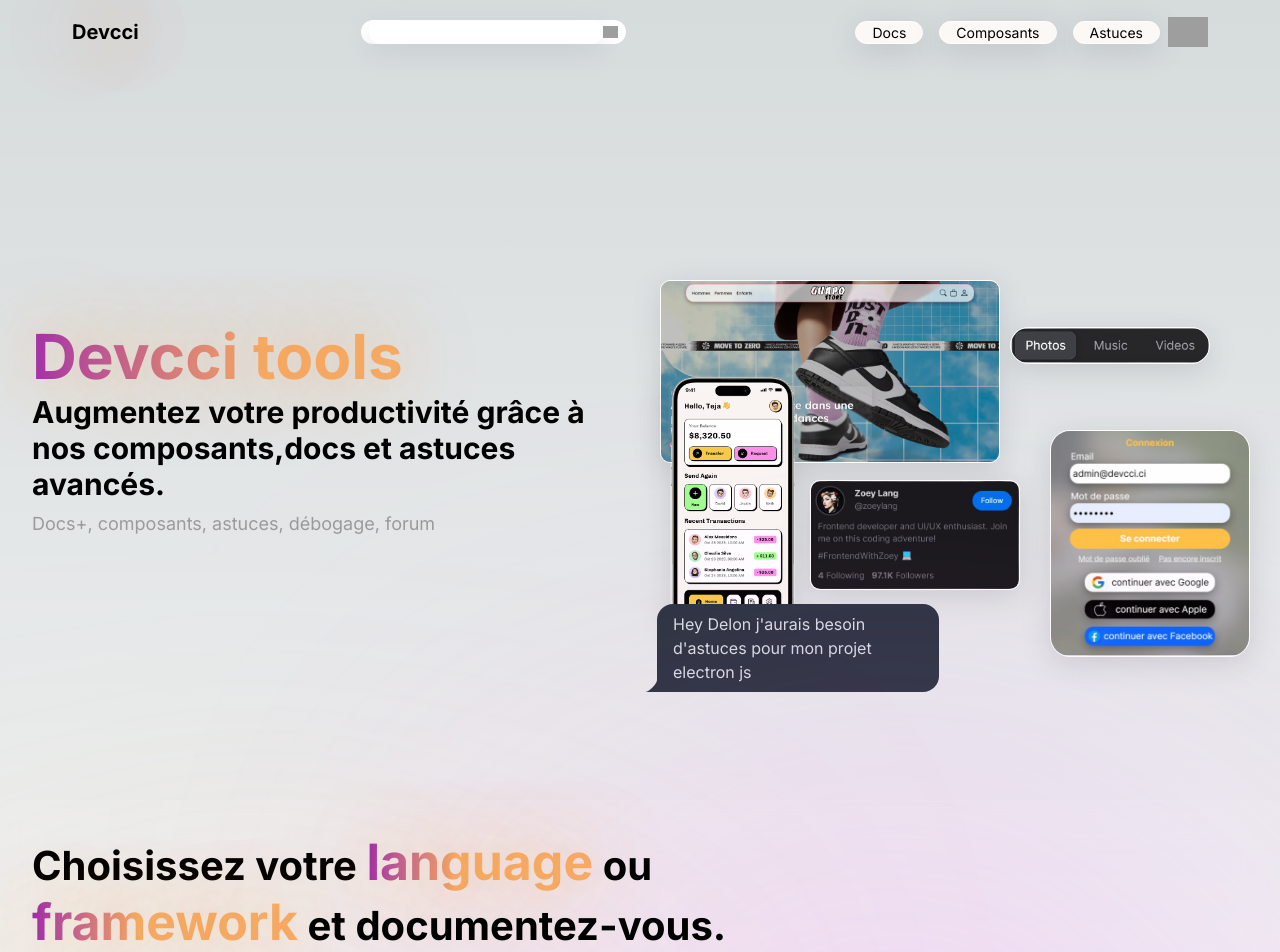
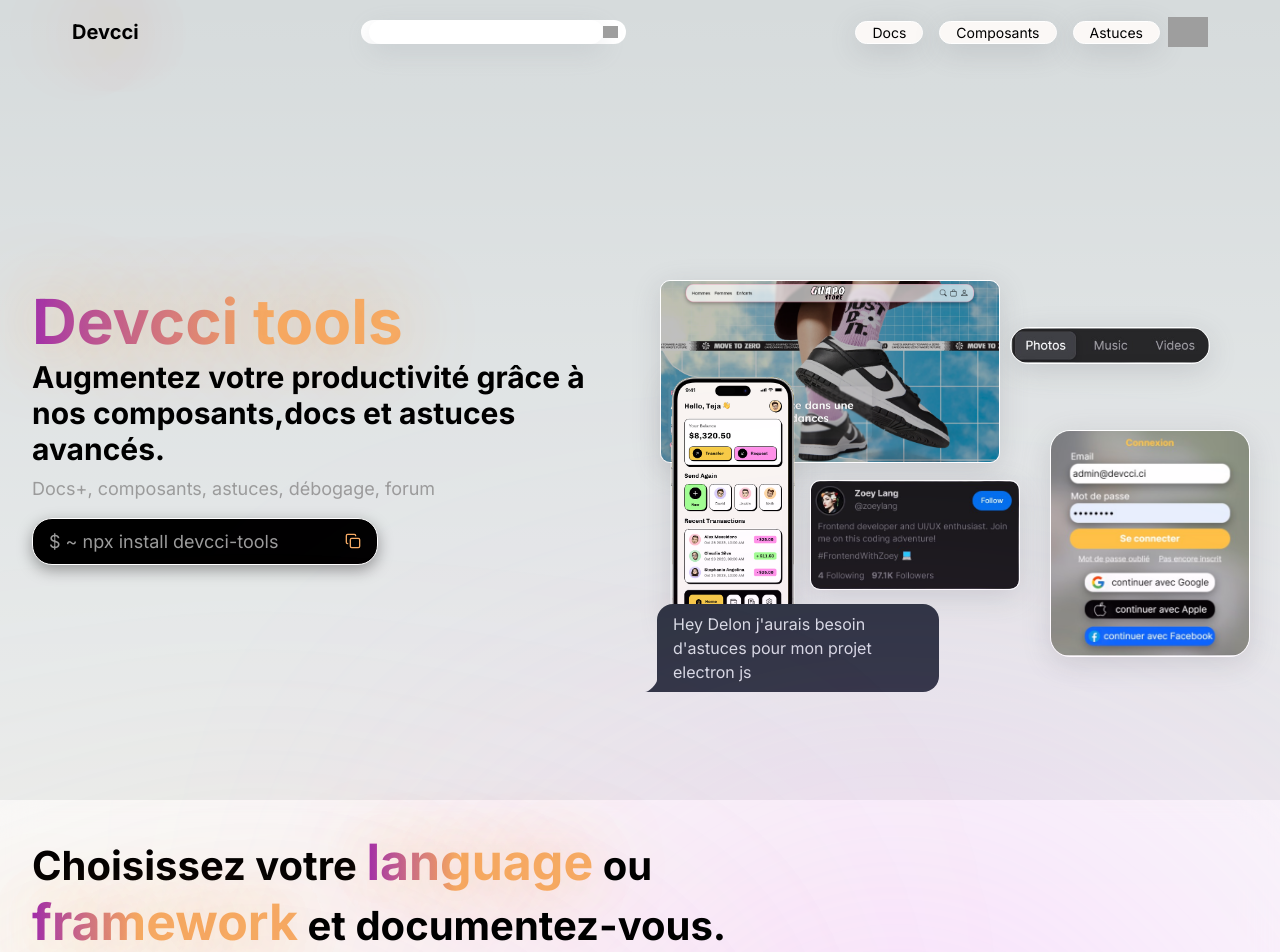
Before and after one commit to Delon00/devcci-tools, a Next.js app: page / in a window 1280 px wide. Shown: the top 952 px of the page. Built offline with nearby package versions, Linux system fonts and the light colour scheme; grey boxes are pictures that could not be loaded.

Commit message:
modified:   app/globals.css 	modified:   app/layout.tsx 	modified:   app/page.tsx 	modified:   components/navbar/navbar.css 	modified:   package-lock.json 	modified:   package.json

```diff
--- a/app/globals.css
+++ b/app/globals.css
@@ -182,7 +182,7 @@
 }
 .section2{
   position: relative;
-  background: rgba(255, 255, 255, 0.055);
+  background: rgba(255, 255, 255, 0.662);
   backdrop-filter: blur(20px);
   -webkit-backdrop-filter: blur(100px);
   min-height: 100vh;
@@ -262,8 +262,20 @@
   width: 100%;
   height: 100%;
 }
-
-
+.terminal{
+  padding:1px 1rem;
+  display: flex;
+  justify-content: space-between;
+  align-items: center;
+  margin: 1rem 0rem;
+  background-color: #000;
+  box-shadow: rgba(0, 0, 0, 0.35) 0px 5px 15px;
+  border-radius: 20px;
+  border: 1px solid #fff;
+  width: 60%;
+}
+.terminal .copy-icon{color: #F6AB65;}
+.terminal .copy-icon:hover{transform: scale(1.1);}
 
 
 
@@ -292,6 +304,7 @@
   .nav-link{display: none;}
   .texts-section2{width: 100% !important;}
   .texts-hero h2 {font-size: 25px;}
+  .terminal{width: 100%;}
 }
 @media only screen and (max-width: 400px) {
   .circlePosition{width: 200px !important;}
--- a/app/layout.tsx
+++ b/app/layout.tsx
@@ -5,7 +5,7 @@
 const inter = Inter({ subsets: ["latin"] });
 
 export const metadata: Metadata = {
-  title: "Create Next App",
+  title: "Devcci-tools",
   description: "Generated by create next app",
 };
 
@@ -14,6 +14,7 @@
 }: Readonly<{
   children: React.ReactNode;
 }>) {
+
   return (
     <html lang="fr">
       <body className={inter.className}>{children}</body>
--- a/app/page.tsx
+++ b/app/page.tsx
@@ -1,7 +1,13 @@
 /* eslint-disable react/no-unescaped-entities */
+'use client'
 import Image from "next/image";
 import Navbar from "@/components/navbar/navbar"
 import CardFramework from "@/components/cards/cardFramework"
+import { LuCopy } from "react-icons/lu";
+import AOS from "aos";
+import { useEffect } from "react";
+import 'aos/dist/aos.css';
+AOS.init();
 
 
 
@@ -20,17 +26,22 @@
 import electron from '@/public/electron.png';
 // -----------------------------------------------------------
 export default function Home() {
+  useEffect(() => {AOS.init();}, []);
   return (
 
     <main className="flex min-h-screen flex-col items-center justify-between">
       <Navbar/>
-      <div className="main-hero">
-        <div className="texts-hero">
+      <div  className="main-hero">
+        <div  className="texts-hero" >
           <div className="circlebubble"></div>
           <div className="circlebubble2"></div>
           <h1>Devcci tools</h1>
           <h2>Augmentez votre productivité grâce à nos composants,docs et astuces avancés.</h2>
           <p>Docs+, composants, astuces, débogage, forum</p>
+          <div className="terminal">
+            <p>$ ~<span> npx install devcci-tools</span></p>
+            <span className="copy-icon"><LuCopy /></span>
+          </div>
         </div>
         <div className="images-hero">
           <div className="guapo-store"><Image src={guapo} alt="guapo store"/></div>
@@ -41,10 +52,11 @@
           <div className="chat date-picker chat-start"><div className="chat-bubble">Hey Delon j&apos;aurais besoin<br />d'astuces pour mon projet electron js</div> </div>
         </div>
       </div>
+
       <div className="section2">
         <div className="circlePosition"></div>
         <div className="circlePosition2"></div>
-        <div className="texts-section2">
+        <div data-aos="fade-up" className="texts-section2">
           <h1>Choisissez votre <span>language</span>  ou <span>framework</span> et documentez-vous. </h1>
           <p>Sélectionnez votre outil de prédilection et accédez à des ressources variées pour approfondir vos connaissances et maîtriser les technologies de pointe.</p>
         </div>
--- a/components/navbar/navbar.css
+++ b/components/navbar/navbar.css
@@ -55,12 +55,15 @@
     box-shadow: rgba(100, 100, 111, 0.2) 0px 7px 29px 0px;
     border: 1px solid #fff;
     color: #000;
+    transition: ease-out 0.2s;
 
 }
 .nav-link:hover{
-    background-color: #fae0c1;
+    background-color: #F6AB65;
     border: 1px solid #000;
     box-shadow: rgba(100, 100, 111, 0.2) 0px 7px 29px 0px;
+    transform: scale(1.1);
+    transition: ease-in 0.2s;
 }
 .input{
     border-radius: 20px;
--- a/package.json
+++ b/package.json
@@ -9,11 +9,14 @@
     "lint": "next lint"
   },
   "dependencies": {
+    "aos": "^2.3.4",
     "next": "14.2.5",
     "react": "^18",
-    "react-dom": "^18"
+    "react-dom": "^18",
+    "react-icons": "^5.2.1"
   },
   "devDependencies": {
+    "@types/aos": "^3.0.7",
     "@types/node": "^20",
     "@types/react": "^18",
     "@types/react-dom": "^18",
```
Also changed, not shown: 1 other file (tests, documents, lock files or other folders).
